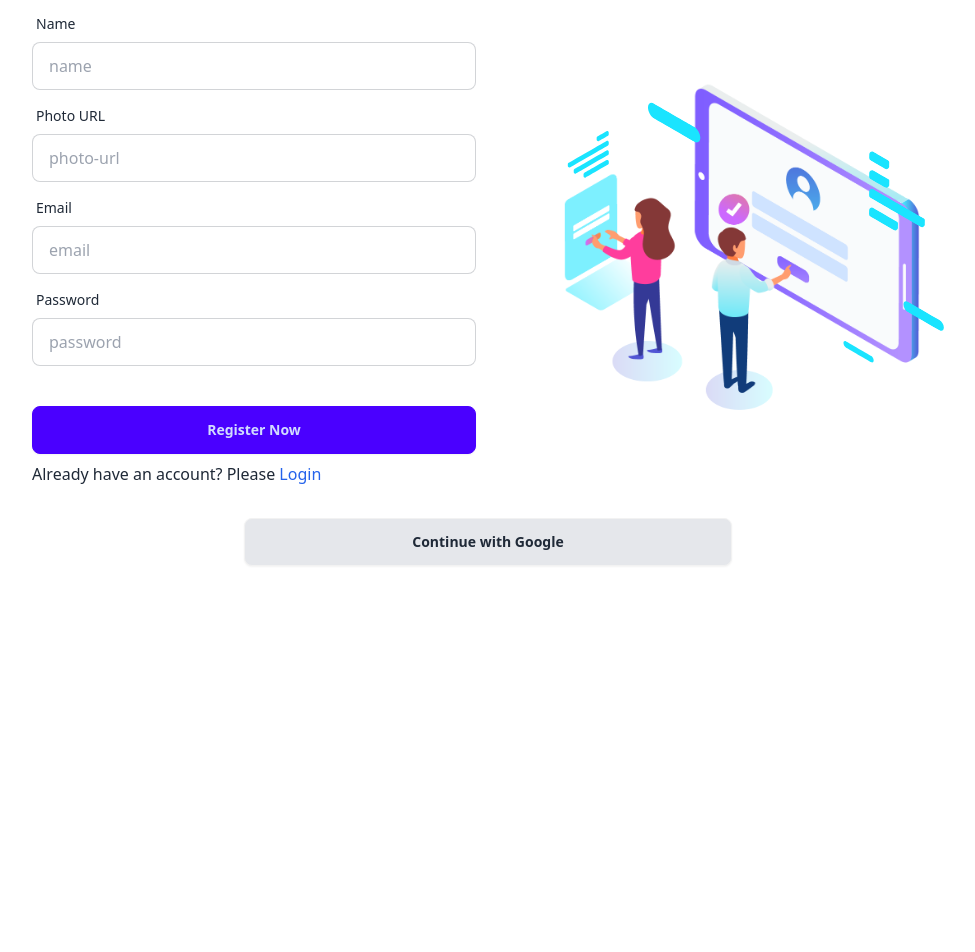
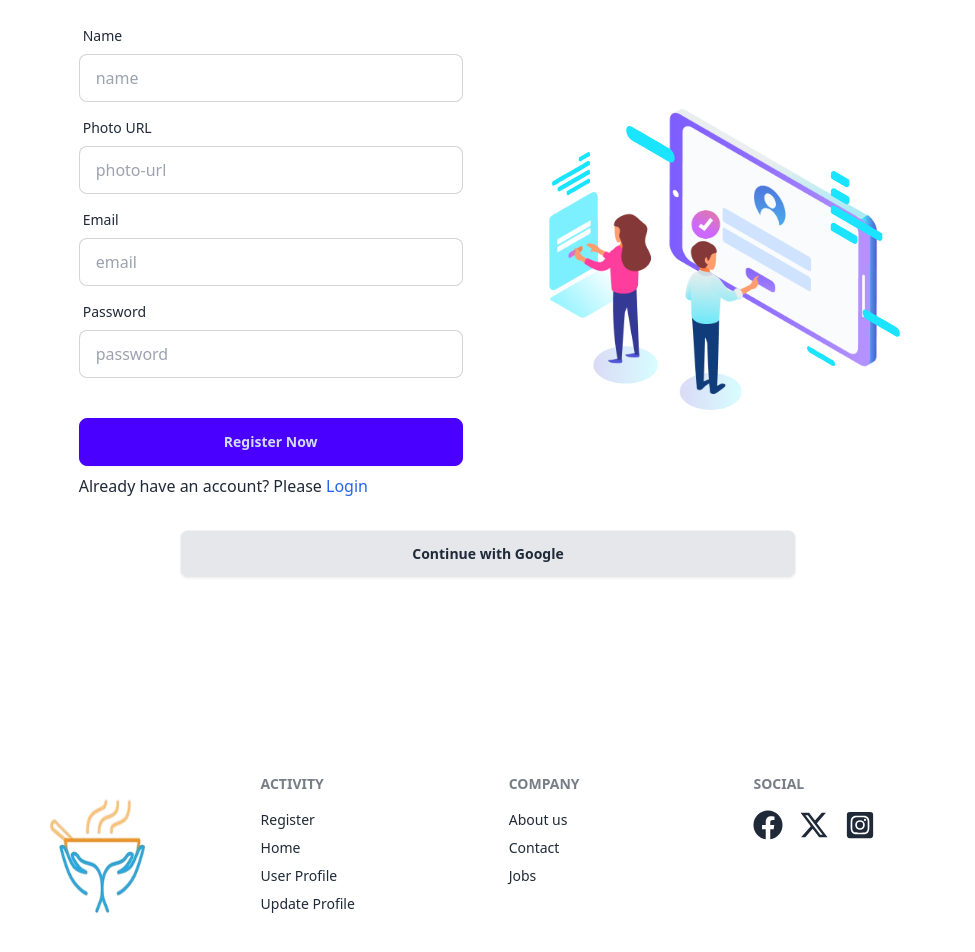
Before and after one commit to aliasrafbd/food-sharing-assignment-11, a React (Vite) app: page /register in a window 1280 px wide. Shown: the part 366-1318 px from the top of the page, without its empty margins (152-1127 px from the left). Before the commit the page ends 1020 px from the top, so only its background shows below. Built offline with nearby package versions, Linux system fonts and the light colour scheme; no server answers.

Commit message:
change button style for update food item and other issue fix

```diff
--- a/src/Layout/MainLayout.jsx
+++ b/src/Layout/MainLayout.jsx
@@ -1,12 +1,14 @@
 import React from 'react';
 import { Outlet } from 'react-router-dom';
 import Navbar from '../shared/Navbar';
+import Footer from '../components/Footer';
 
 const MainLayout = () => {
     return (
         <div>
             <Navbar></Navbar>
             <Outlet></Outlet>
+            <Footer></Footer>
         </div>
     );
 };
--- a/src/components/FoodCard.jsx
+++ b/src/components/FoodCard.jsx
@@ -19,7 +19,7 @@ const FoodCard = ({ food }) => {
                 <p>• Food Donator Email: {foodDonatorEmail}</p>
                 <p>• Food Status: {foodStatus}</p>
             </div> */}
-            <Link className='text-md mb-4 flex justify-end font-semibold text-red-600 mt-4' to={`/food/${_id}`}>View Details...</Link>
+            <Link className='text-md mb-4 flex transition duration-300 justify-end font-semibold text-red-700 hover:text-blue-700 mt-4' to={`/food/${_id}`}>MORE DETAILS</Link>
         </div>
     );
 };
--- /dev/null
+++ b/src/components/Footer.jsx
@@ -0,0 +1,41 @@
+import React from 'react';
+import { FaFacebook, FaInstagramSquare } from "react-icons/fa";
+import { FaXTwitter } from "react-icons/fa6";
+import logo from "../../src/assets/share-food-logo.png"
+
+const Footer = () => {
+    return (
+        <div className=''>
+            <footer className="footer text-base-content p-2 lg:w-10/12 w-10/12 md:w-full mt-28 mb-16 mx-auto">
+                <aside data-aos="zoom-in" className=' lg:w-full mx-auto flex flex-col gap-3 justify-center items-center'>
+                    <img className='h-36 w-36' src={logo} alt="" />
+                </aside>
+                <nav className='mx-0 md:mx-5 lg:mx-0'>
+                    <h6 className="footer-title">Activity</h6>
+                    <a className="link link-hover">Register</a>
+                    <a className="link link-hover">Home</a>
+                    <a className="link link-hover">User Profile</a>
+                    <a className="link link-hover">Update Profile</a>
+                </nav>
+                <nav className='mr-5'>
+                    <h6 className="footer-title">Company</h6>
+                    <a className="link link-hover">About us</a>
+                    <a className="link link-hover">Contact</a>
+                    <a className="link link-hover">Jobs</a>
+                </nav>
+                <nav className=''>
+                    <h6 className="footer-title">Social</h6>
+                    <div className='flex flex-row gap-4'>
+                        <a href='https://www.facebook.com/aliasraf15' className="link text-3xl link-hover"><FaFacebook></FaFacebook></a>
+                        <a href='https://x.com/asrafali_bd' className="link text-3xl link-hover"><FaXTwitter />
+                        </a>
+                        <a href='https://www.instagram.com/asraf_ali24/' className="link text-3xl link-hover"><FaInstagramSquare />
+                        </a>
+                    </div>
+                </nav>
+            </footer>
+        </div>
+    );
+};
+
+export default Footer;
--- a/src/pages/AvailableFoods.jsx
+++ b/src/pages/AvailableFoods.jsx
@@ -70,7 +70,7 @@ const AvailableFoods = () => {
                             onChange={(e) => setSearch(e.target.value)}
                             type="text"
                             name='search'
-                            placeholder='search'
+                            placeholder='search foods by food name'
                             className='input input-bordered w-full'
                             required
                         />
@@ -86,7 +86,7 @@ const AvailableFoods = () => {
                 <div className='mx-auto max-w-7xl '>
                     <button
                         onClick={toggleGrid}
-                        className={`absolute top-[100px] right-24 text-3xl mb-4 px-4 py-2`}
+                        className={`absolute top-[100px] right-28 text-3xl mb-4 px-4 py-2`}
                     >
                         {
                             isThreeColumn ? <TfiLayoutGrid3></TfiLayoutGrid3>
--- a/src/pages/Login.jsx
+++ b/src/pages/Login.jsx
@@ -51,8 +51,6 @@ const Login = () => {
 
                 const user = { email: email }
 
-
-
             })
             .catch((err) => {
                 setError({ ...error, login: err.code });
@@ -90,11 +88,10 @@ const Login = () => {
 
 
     return (
-        <div>
-                    <h2 className="font-semibold text-center text-2xl">Login your account</h2>
-            <div className="bg-updateProfile w-screen bg-no-repeat bg-cover bg-center -mt-8 mb-16 min-h-[700px] flex justify-center items-center">
+        <div className='max-w-7xl mx-auto'>
+            <h2 className="font-semibold text-center text-2xl">Login your account</h2>
+            <div className="bg-updateProfile bg-no-repeat bg-cover bg-center -mt-8 mb-16 min-h-[700px] flex justify-center items-center">
                 <div className=" flex-1 opacity-1 md:w-[85%] w-full card bg-transparent px-0 md:px-6 py-12 max-w-lg shrink-0">
-
                     <div className=''>
                         <form onSubmit={handleSubmit} className="card-body">
 
@@ -131,7 +128,7 @@ const Login = () => {
 
                 </div>
                 <div
-                 className='w-1/3'>
+                    className='w-1/3'>
                     <Lottie animationData={LottieDataLogin}></Lottie>
                 </div>
             </div>
--- a/src/pages/Register.jsx
+++ b/src/pages/Register.jsx
@@ -79,12 +79,12 @@ const Register = () => {
     }
 
     return (
-        <div>
-            <div className="bg-updateProfile object-contain w-screen bg-no-repeat bg-cover bg-center min-h-screen flex justify-center -mt-8 items-center">
-                <div className="opacity-1 w-full card bg-transparent px-0 md:px-6 py-12 max-w-5xl shrink-0">
-                    <h2 className="font-semibold text-center text-2xl">Register</h2>
+        <div className='max-w-7xl mx-auto'>
+            <div className="bg-updateProfile object-contain bg-no-repeat bg-cover bg-center min-h-screen flex justify-center -mt-8 items-center">
+                <div className="opacity-1 w-full card bg-transparent px-0 md:px-6 py-12">
+                    <h2 className="font-semibold text-center mb-6 text-2xl">Register Account</h2>
                     <div className='flex gap-6 justify-center items-center'>
-                        <form onSubmit={handleSignUp} className="card-body flex-1">
+                        <form onSubmit={handleSignUp} className="card-body max-w-md">
                             <div className="form-control">
                                 <label className="label">
                                     <span className="label-text">Name</span>
@@ -125,12 +125,11 @@ const Register = () => {
                             </div>
                             <p>Already have an account? Please <Link className='text-blue-600' to="/login">Login</Link> </p>
                         </form>
-                        <div className='flex-1'>
+                        <div className='w-1/3'>
                             <Lottie animationData={LottieDataRegister}></Lottie>
                         </div>
                     </div>
                     <button onClick={handleLoginGoogle} className="btn bg-gray-200 hover:bg-yellow-300 w-3/6 mx-auto">Continue with Google</button>
-
                 </div>
             </div>
         </div>
--- a/src/shared/Navbar.jsx
+++ b/src/shared/Navbar.jsx
@@ -108,7 +108,7 @@ const Navbar = () => {
                         </div>
                         <div>
                             {
-                                user ? <Link to="/"><button className="bg-gradient-to-r from-blue-500 to-purple-500 text-white font-semibold py-1 px-3 md:py-3 md:px-6 rounded-lg shadow-lg hover:from-purple-500 hover:to-blue-500 hover:scale-105 transition duration-300" onClick={logOut}>Log Out</button></Link> : <Link to="/login"><button className="bg-gradient-to-r from-blue-500 to-purple-500 text-white font-semibold py-1 px-3 md:py-3 md:px-6 rounded-lg shadow-lg hover:from-purple-500 hover:to-blue-500 hover:scale-105 transition duration-300">Login</button></Link>
+                                user ? <Link to="/"><button className="" onClick={logOut}>Log Out</button></Link> : <Link to="/login"><button className="">Login</button></Link>
                             }
                         </div>
                     </div>
```
Also changed, not shown: src/pages/UpdateFood.jsx (+10 -10 lines).
